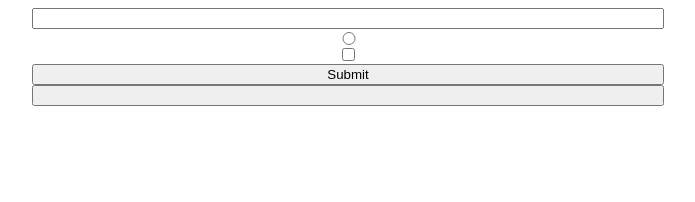
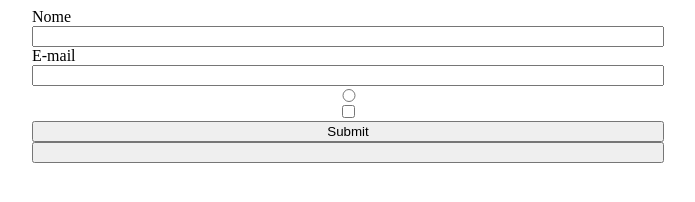
Before and after one commit to Enrico070/repositorioteste, a plain HTML site: page index.html in a window 1280 px wide. Shown: the whole page, without its empty margins (292-987 px from the left). Drawn offline with Linux system fonts and the light colour scheme.

Commit message:
Criação de label

```diff
--- a/index.html
+++ b/index.html
@@ -7,7 +7,10 @@
 </head>
 <body>
     <form>
+        <label>Nome</label>
         <input type="text">
+        <label>E-mail</label>
+        <input type="email">
         <input type="radio">
         <input type="checkbox">
         <input type="submit">
```
